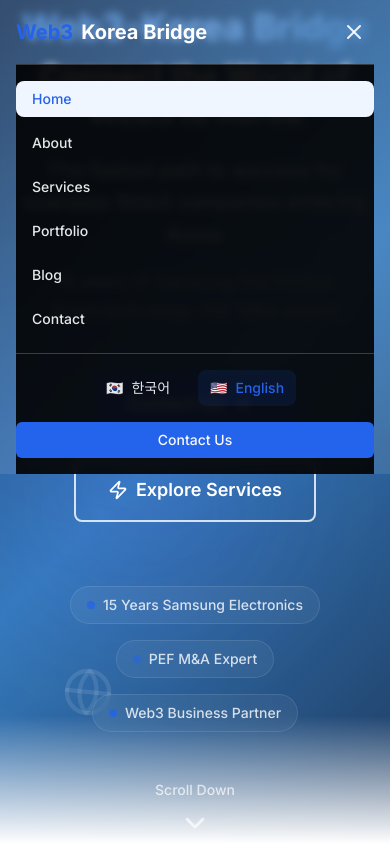
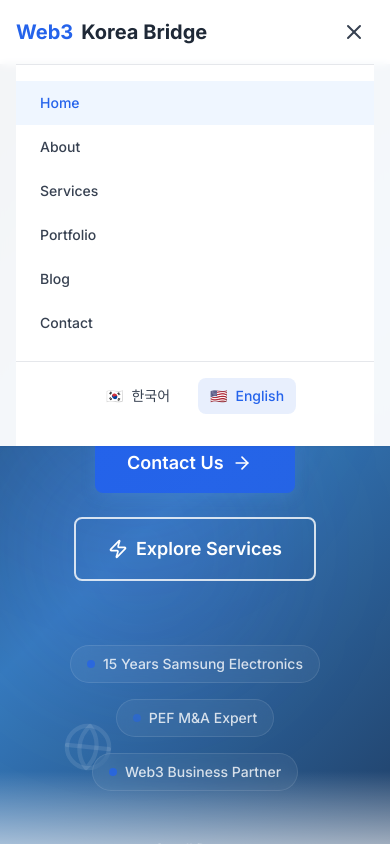
Before and after one commit to smj9504/web3-korea-bridge, a Next.js app in the folder web3-korea-bridge/: page /en in a window 390 px wide. Both pictures are taken after a click on the button 354 px from the left and 32 px from the top of the page. Shown: the top 844 px of the page. Built offline with nearby package versions, Linux system fonts and the light colour scheme.

Commit message:
모바일 레이아웃 수정정

```diff
--- a/web3-korea-bridge/app/[locale]/layout.tsx
+++ b/web3-korea-bridge/app/[locale]/layout.tsx
@@ -60,7 +60,7 @@ export default async function LocaleLayout({
       <ThemeProvider attribute="class" defaultTheme="light" enableSystem>
         <div className="flex min-h-screen flex-col">
           <Header />
-          <main className="flex-1">{children}</main>
+          <main className="flex-1 pt-16 lg:pt-20">{children}</main>
           <Footer />
         </div>
       </ThemeProvider>
--- a/web3-korea-bridge/app/globals.css
+++ b/web3-korea-bridge/app/globals.css
@@ -258,4 +258,19 @@
     border-color: rgba(255, 255, 255, 0.2);
     transform: translateY(-1px);
   }
+
+  /* Header spacing utilities */
+  .header-spacing {
+    @apply pt-16 lg:pt-20;
+  }
+
+  .full-height-minus-header {
+    min-height: calc(100vh - 4rem);
+  }
+
+  @screen lg {
+    .full-height-minus-header {
+      min-height: calc(100vh - 5rem);
+    }
+  }
 }
--- a/web3-korea-bridge/components/blog/BlogCard.tsx
+++ b/web3-korea-bridge/components/blog/BlogCard.tsx
@@ -69,7 +69,7 @@ export function BlogCard({ post, variant = 'default' }: BlogCardProps) {
                     <User className="h-3 w-3" />
                     <span>{post.author.name}</span>
                   </div>
-                  <div className="flex items-center gap-1">
+                  <div className="hidden sm:flex items-center gap-1">
                     <Calendar className="h-3 w-3" />
                     <span>{formattedDate}</span>
                   </div>
--- a/web3-korea-bridge/components/blog/BlogSearch.tsx
+++ b/web3-korea-bridge/components/blog/BlogSearch.tsx
@@ -20,22 +20,27 @@ export function BlogSearch({ onSearch, defaultValue = '' }: BlogSearchProps) {
   };
 
   return (
-    <form onSubmit={handleSubmit} className="relative max-w-xl mx-auto">
-      <div className="relative">
+    <form onSubmit={handleSubmit} className="max-w-xl mx-auto">
+      <div className="flex flex-col sm:flex-row gap-2">
+        <div className="relative flex-1">
           <Search className="absolute left-3 top-1/2 -translate-y-1/2 h-5 w-5 text-muted-foreground" />
           <input
             type="text"
             value={query}
             onChange={(e) => setQuery(e.target.value)}
             placeholder={t('placeholder')}
-          className="w-full pl-10 pr-24 py-3 rounded-lg border border-border bg-background focus:outline-none focus:ring-2 focus:ring-primary/20 focus:border-primary transition-all"
+            className="w-full pl-10 pr-4 py-3 rounded-lg border border-border bg-background focus:outline-none focus:ring-2 focus:ring-primary/20 focus:border-primary transition-all"
           />
+        </div>
         <Button
           type="submit"
-          size="sm"
-          className="absolute right-2 top-1/2 -translate-y-1/2"
+          size="lg"
+          className="w-full sm:w-auto"
         >
-          {t('button')}
+          <div className="flex items-center justify-center">
+            <Search className="w-4 h-4 mr-2" />
+            <span>{t('button')}</span>
+          </div>
         </Button>
       </div>
     </form>
--- a/web3-korea-bridge/components/home/hero-section.tsx
+++ b/web3-korea-bridge/components/home/hero-section.tsx
@@ -75,7 +75,7 @@ export function HeroSection() {
 
   return (
     <section
-      className="relative min-h-screen flex items-center justify-center overflow-hidden hero-section"
+      className="relative full-height-minus-header flex items-center justify-center overflow-hidden hero-section"
       role="banner"
       aria-label="Hero Section"
     >
--- a/web3-korea-bridge/components/layout/header.tsx
+++ b/web3-korea-bridge/components/layout/header.tsx
@@ -19,9 +19,10 @@ export function Header() {
   const tHero = useTranslations('hero')
 
   // Determine if current page should use dark text (black) or light text (white/light)
-  // Use dark text on all pages when not scrolled or on specific pages
+  // Use dark text on specific pages, light text on home page
   const isDarkTextPage = pathname.includes('/about') || pathname.includes('/services') || pathname.includes('/portfolio') || pathname.includes('/blog') || pathname.includes('/contact')
-  const isLightTextPage = !isDarkTextPage
+  const isHomePage = pathname === `/${currentLocale}` || pathname === '/'
+  const isLightTextPage = isHomePage || !isDarkTextPage
 
   // Pages that should have more opaque white background
   const isOpaqueWhitePage = pathname.includes('/portfolio') || pathname.includes('/blog') || pathname.includes('/contact')
@@ -33,6 +34,26 @@ export function Header() {
     window.addEventListener('scroll', handleScroll)
     return () => window.removeEventListener('scroll', handleScroll)
   }, [])
+
+  // Close mobile menu when clicking outside
+  useEffect(() => {
+    const handleClickOutside = (event: MouseEvent) => {
+      const target = event.target as HTMLElement
+      const header = document.querySelector('header')
+
+      if (isMobileMenuOpen && header && !header.contains(target)) {
+        setIsMobileMenuOpen(false)
+      }
+    }
+
+    if (isMobileMenuOpen) {
+      document.addEventListener('click', handleClickOutside)
+    }
+
+    return () => {
+      document.removeEventListener('click', handleClickOutside)
+    }
+  }, [isMobileMenuOpen])
 
   // 네비게이션 메뉴 항목
   const navItems = [
@@ -75,6 +96,10 @@ export function Header() {
           ? isScrolled
             ? 'bg-white shadow-lg border-b border-gray-200'
             : 'bg-white/95 backdrop-blur-sm'
+          : isHomePage
+            ? isScrolled
+              ? 'bg-white/95 backdrop-blur-md shadow-lg border-b border-gray-200'
+              : 'bg-white/95 backdrop-blur-sm shadow-sm'
             : isDarkTextPage
               ? isScrolled
                 ? 'bg-white/95 backdrop-blur-md shadow-lg border-b border-gray-200'
@@ -94,7 +119,9 @@ export function Header() {
             <span className="font-bold text-blue-600">Web3</span>
             <span className={cn(
               "transition-colors duration-300",
-              isDarkTextPage
+              isHomePage
+                ? 'text-gray-800'
+                : isDarkTextPage
                   ? 'text-gray-800'
                   : isScrolled
                     ? 'text-gray-800'
@@ -114,6 +141,8 @@ export function Header() {
                   'text-sm font-medium transition-all duration-300 hover:scale-105 relative group',
                   pathname === item.href
                     ? 'text-blue-600'
+                    : isHomePage
+                      ? 'text-gray-700 hover:text-blue-600'
                       : isDarkTextPage
                         ? 'text-gray-700 hover:text-blue-600'
                         : isScrolled
@@ -143,7 +172,9 @@ export function Header() {
                 }}
                 className={cn(
                   'flex items-center space-x-2 px-3 py-2 text-sm font-medium transition-all duration-300 hover:scale-105 rounded-lg',
-                  isDarkTextPage
+                  isHomePage
+                    ? 'text-gray-700 hover:bg-gray-100 hover:text-blue-600'
+                    : isDarkTextPage
                       ? 'text-gray-700 hover:bg-gray-100 hover:text-blue-600'
                       : isScrolled
                         ? 'text-gray-700 hover:bg-gray-100 hover:text-blue-600'
@@ -196,7 +227,9 @@ export function Header() {
             onClick={() => setIsMobileMenuOpen(!isMobileMenuOpen)}
             className={cn(
               'lg:hidden p-2 rounded-lg transition-all duration-300',
-              isDarkTextPage
+              isHomePage
+                ? 'text-gray-700 hover:bg-gray-100'
+                : isDarkTextPage
                   ? 'text-gray-700 hover:bg-gray-100'
                   : isScrolled
                     ? 'text-gray-700 hover:bg-gray-100'
@@ -215,21 +248,25 @@ export function Header() {
         {isMobileMenuOpen && (
           <div className={cn(
             'lg:hidden py-4 border-t transition-colors duration-300',
-            isDarkTextPage
+            isHomePage
+              ? 'border-gray-200 bg-white'
+              : isDarkTextPage
                 ? 'border-gray-200 bg-white'
                 : isScrolled
                   ? 'border-gray-200 bg-white'
                   : 'border-white/20 bg-black/90 backdrop-blur-md'
           )}>
-            <div className="space-y-2">
+            <div>
               {navItems.map((item) => (
                 <Link
                   key={item.href}
                   href={item.href}
                   className={cn(
-                    'block px-4 py-2 text-sm font-medium transition-all duration-300 rounded-lg',
+                    'block px-6 py-3 text-sm font-medium transition-all duration-300',
                     pathname === item.href
                       ? 'text-blue-600 bg-blue-50'
+                      : isHomePage
+                        ? 'text-gray-700 hover:bg-gray-100 hover:text-blue-600'
                         : isDarkTextPage
                           ? 'text-gray-700 hover:bg-gray-100 hover:text-blue-600'
                           : isScrolled
@@ -244,8 +281,10 @@ export function Header() {
             </div>
 
             <div className={cn(
-              'mt-4 pt-4 border-t transition-colors duration-300',
-              isDarkTextPage
+              'mt-4 pt-4 px-4 border-t transition-colors duration-300',
+              isHomePage
+                ? 'border-gray-200'
+                : isDarkTextPage
                   ? 'border-gray-200'
                   : isScrolled
                     ? 'border-gray-200'
@@ -259,6 +298,8 @@ export function Header() {
                     'flex items-center space-x-2 px-3 py-2 text-sm font-medium rounded-lg transition-colors duration-300',
                     currentLocale === 'ko'
                       ? 'text-primary bg-primary/10'
+                      : isHomePage
+                        ? 'text-gray-700 hover:bg-gray-100'
                         : isDarkTextPage
                           ? 'text-gray-700 hover:bg-gray-100'
                           : isScrolled
@@ -275,6 +316,8 @@ export function Header() {
                     'flex items-center space-x-2 px-3 py-2 text-sm font-medium rounded-lg transition-colors duration-300',
                     currentLocale === 'en'
                       ? 'text-primary bg-primary/10'
+                      : isHomePage
+                        ? 'text-gray-700 hover:bg-gray-100'
                         : isDarkTextPage
                           ? 'text-gray-700 hover:bg-gray-100'
                           : isScrolled
@@ -286,15 +329,6 @@ export function Header() {
                   <span>English</span>
                 </button>
               </div>
-
-              {/* Mobile CTA Button */}
-              <Link
-                href={`/${currentLocale}/contact`}
-                className="block w-full btn-primary text-center"
-                onClick={() => setIsMobileMenuOpen(false)}
-              >
-                {tHero('cta.primary')}
-              </Link>
             </div>
           </div>
         )}
--- a/web3-korea-bridge/components/layout/main-layout.tsx
+++ b/web3-korea-bridge/components/layout/main-layout.tsx
@@ -30,7 +30,7 @@ export function MainLayout({ children, className }: MainLayoutProps) {
 
   return (
     <>
-      <main className={cn('flex-1 relative pt-20', className)}>
+      <main className={cn('flex-1 relative', className)}>
         {children}
       </main>
 
--- a/web3-korea-bridge/messages/ko.json
+++ b/web3-korea-bridge/messages/ko.json
@@ -835,6 +835,12 @@
   "portfolio": {
     "title": "성공 사례 & 포트폴리오",
     "subtitle": "Web3 Korea Bridge와 함께 성공한 기업들의 이야기",
+    "category": {
+      "all": "전체",
+      "partnership": "파트너십",
+      "consulting": "컨설팅",
+      "event": "이벤트"
+    },
     "meta": {
       "title": "포트폴리오 - Web3 Korea Bridge",
       "description": "한국 Web3 시장에서 성공한 클라이언트들의 사례와 성과를 확인하세요"
```
Lines whose indentation alone changed are shown as unchanged.
